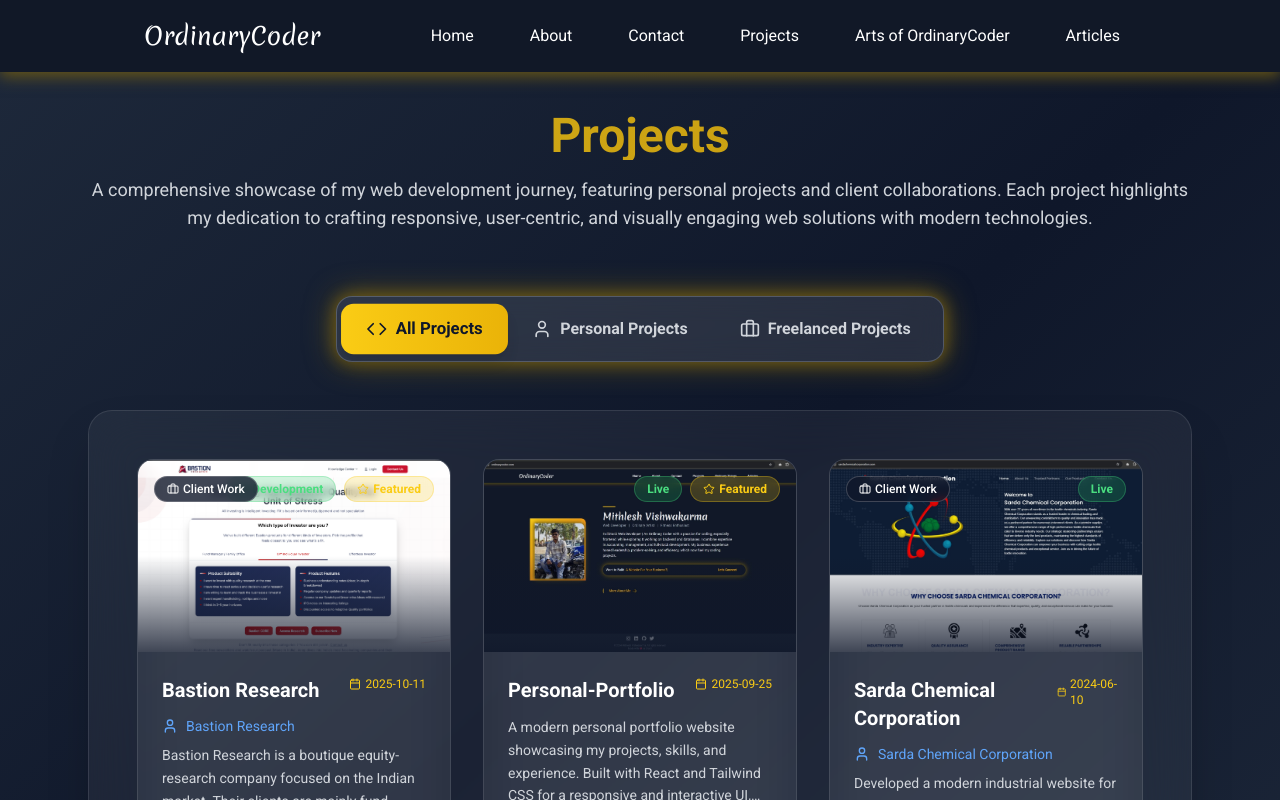
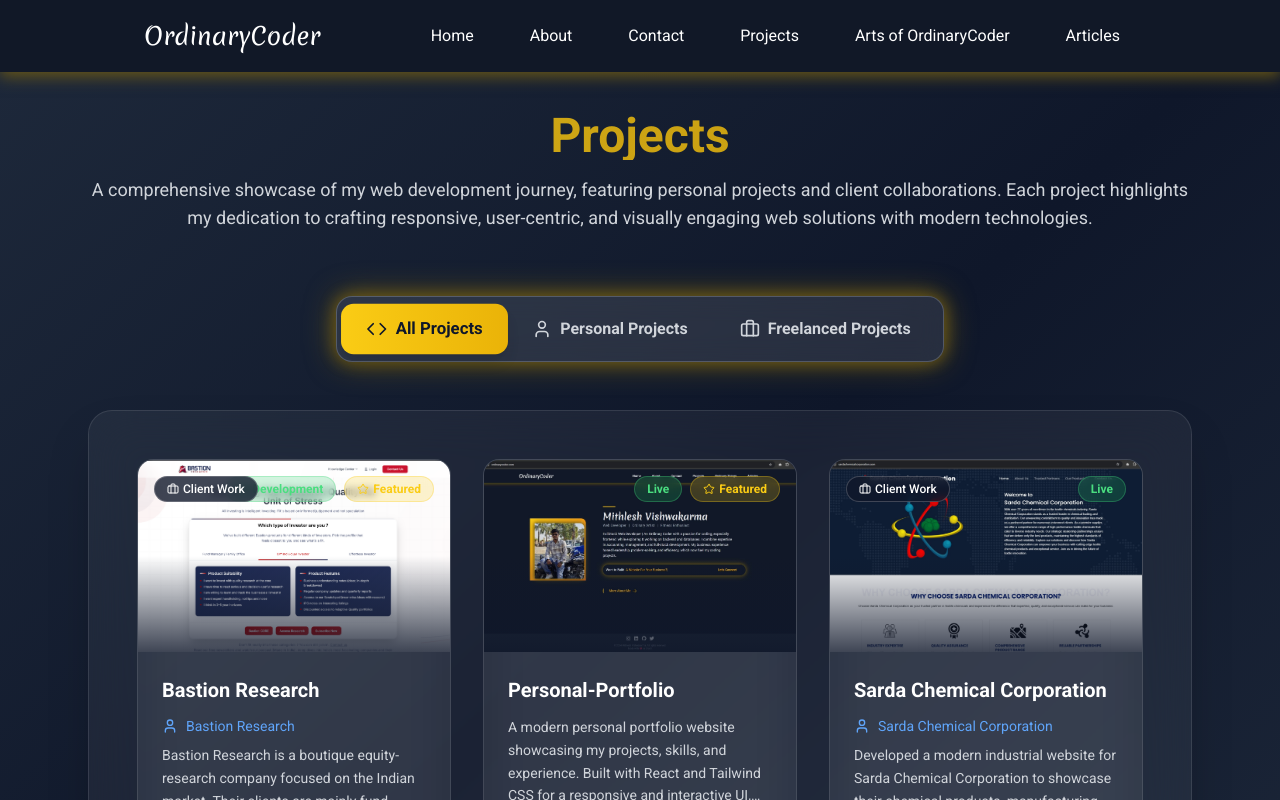
Before and after one commit to mithlesh-vishwakarma/upgraded_portfolio, a React (Vite) app in the folder vite-project/: page /projects in a window 1280 px wide. Shown: the top 800 px of the page. Built offline with nearby package versions, Linux system fonts and the light colour scheme.

Commit message:
`Removed unused import and Calendar icon from ProjectPage component`

```diff
--- a/vite-project/src/pages/Projects.tsx
+++ b/vite-project/src/pages/Projects.tsx
@@ -1,5 +1,5 @@
 import React, { useState, useEffect } from 'react';
-import { ExternalLink, Code, Calendar, User, Briefcase, Globe, Github, Star } from 'lucide-react';
+import { ExternalLink, Code, User, Briefcase, Globe, Github, Star } from 'lucide-react';
 import PersonalProject1 from "../assets/PersonalProject1.jpg";
 import ClientProject1 from "../assets/clientProject1.jpg";
 import ClientProject2 from "../assets/clientProject2.png";
@@ -12,7 +12,7 @@
   liveUrl: string;
   githubUrl?: string;
   image: string;
-  date: string; // Use format: "YYYY-MM-DD"
+  date: string;
   featured?: boolean;
   status: string;
   client?: string;
@@ -181,10 +181,10 @@
           <h3 className="text-xl font-semibold text-white group-hover:text-yellow-400 transition-colors duration-300">
             {project.title}
           </h3>
-          <div className="flex items-center text-yellow-400 text-xs">
+          {/* <div className="flex items-center text-yellow-400 text-xs">
             <Calendar className="w-3 h-3 mr-1" />
             {project.date}
-          </div>
+          </div> */}
         </div>
 
         {isFreelanced && project.client && (
```
